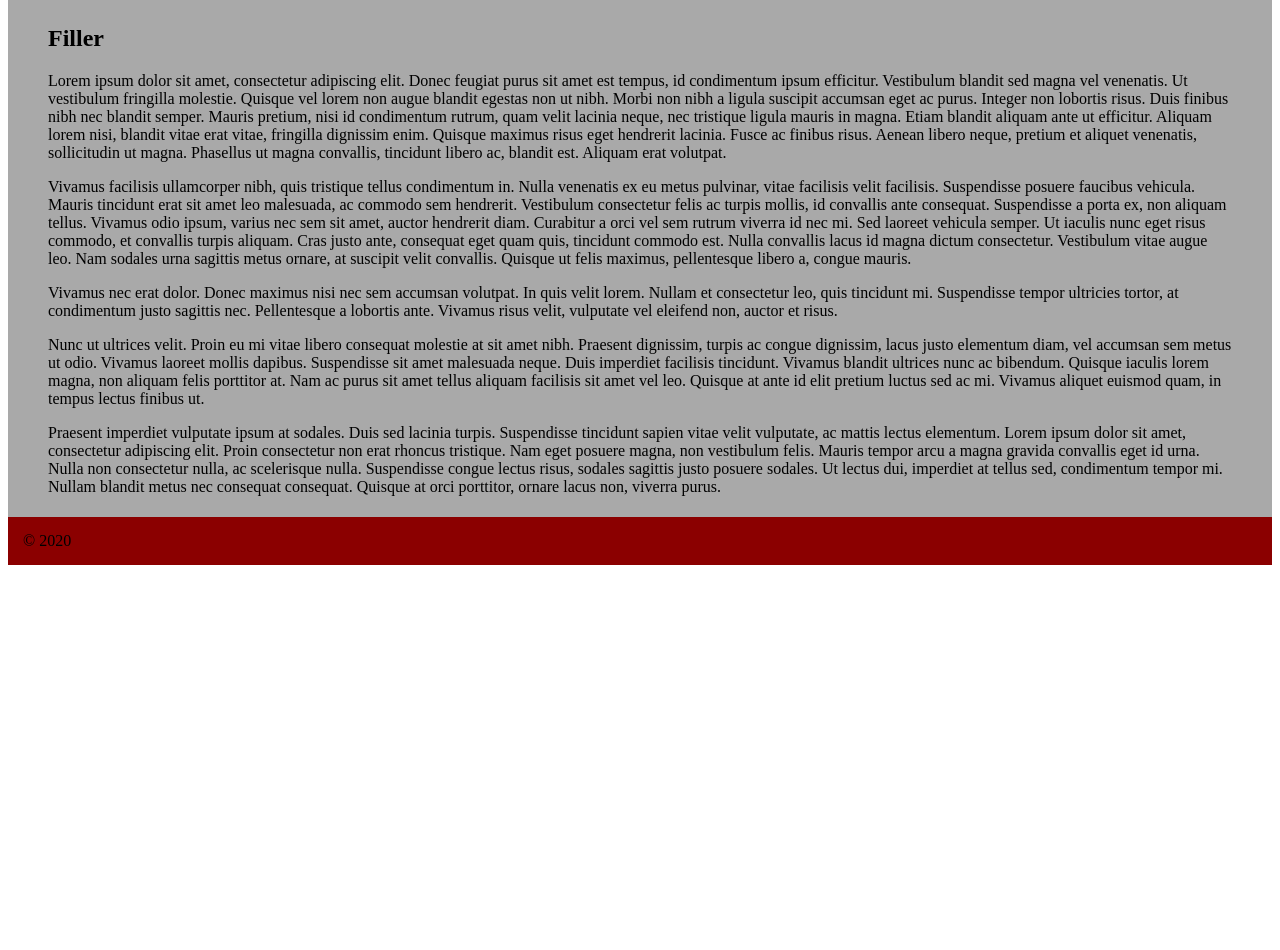
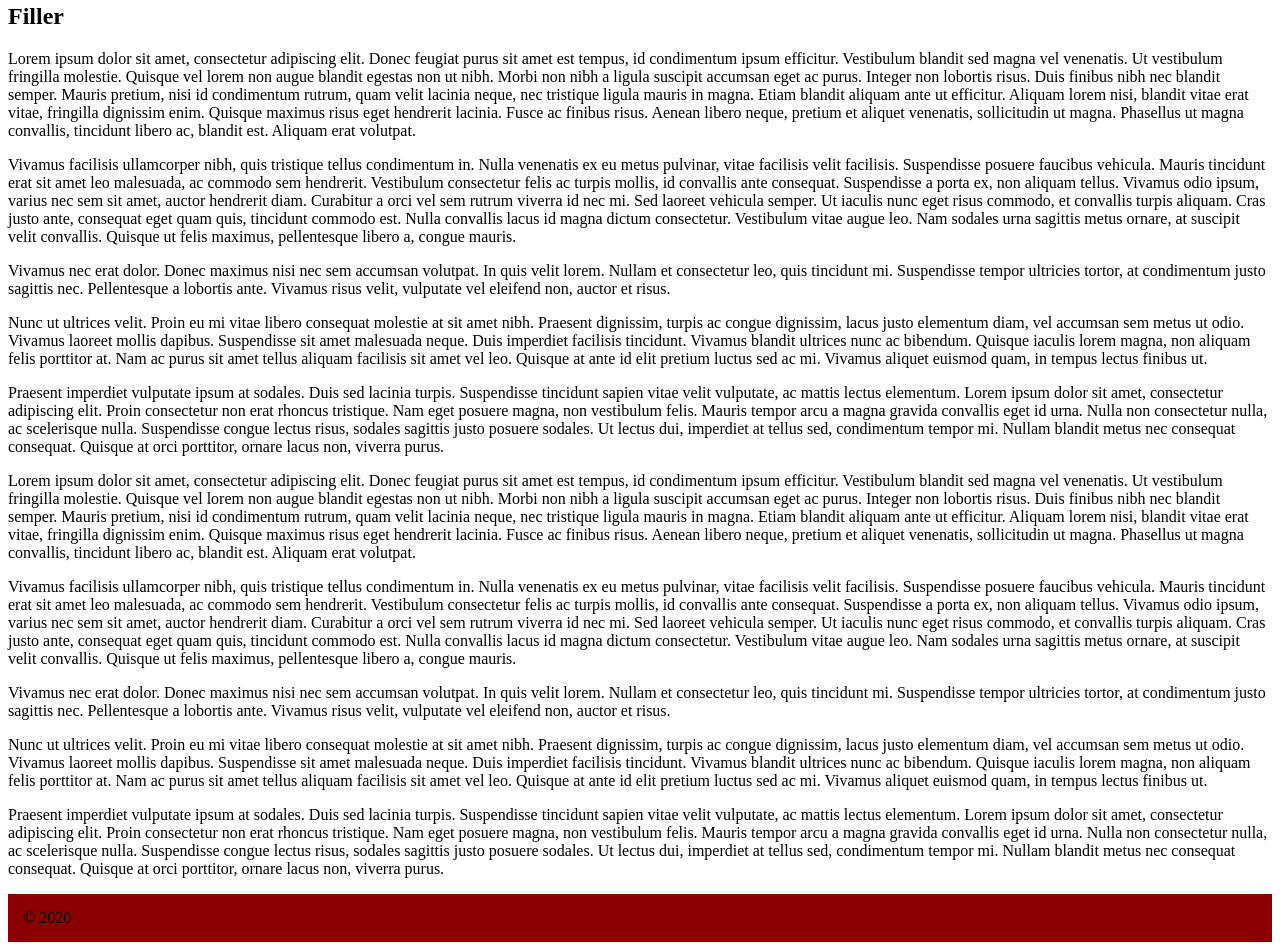
Before and after one commit to William-Krug/Valour-Enterprises, a plain HTML site: page Valour-Enterprises/index.html in a window 1280 px wide. Shown: the part 184-1134 px from the top of the page. Before the commit the page ends 800 px from the top, so only its background shows below. Drawn offline with Linux system fonts and the light colour scheme; files that its build step writes are made by us from their sources.

Commit message:
changed box-sizing to border-box

```diff
--- a/Valour-Enterprises/index.html
+++ b/Valour-Enterprises/index.html
@@ -2,7 +2,7 @@
 <html lang="en" dir="ltr">
    <head>
       <meta charset="utf-8">
-      <link rel="stylesheet" href="styles.css">
+      <link rel="stylesheet" href="./styles/styles.css">
 
       <title>Valour Enterprises</title>
    </head>
@@ -83,6 +83,72 @@
             condimentum tempor mi. Nullam blandit metus nec consequat consequat.
             Quisque at orci porttitor, ornare lacus non, viverra purus.
          </p>
+
+         <p>
+            Lorem ipsum dolor sit amet, consectetur adipiscing elit. Donec
+            feugiat purus sit amet est tempus, id condimentum ipsum efficitur.
+            Vestibulum blandit sed magna vel venenatis. Ut vestibulum fringilla
+            molestie. Quisque vel lorem non augue blandit egestas non ut
+            nibh. Morbi non nibh a ligula suscipit accumsan eget ac purus.
+            Integer non lobortis risus. Duis finibus nibh nec blandit semper.
+            Mauris pretium, nisi id condimentum rutrum, quam velit lacinia
+            neque, nec tristique ligula mauris in magna. Etiam blandit aliquam
+            ante ut efficitur. Aliquam lorem nisi, blandit vitae erat vitae,
+            fringilla dignissim enim. Quisque maximus risus eget hendrerit
+            lacinia. Fusce ac finibus risus. Aenean libero neque, pretium et
+            aliquet venenatis, sollicitudin ut magna. Phasellus ut magna
+            convallis, tincidunt libero ac, blandit est. Aliquam erat volutpat.
+         </p>
+
+         <p>
+            Vivamus facilisis ullamcorper nibh, quis tristique tellus
+            condimentum in. Nulla venenatis ex eu metus pulvinar, vitae
+            facilisis velit facilisis. Suspendisse posuere faucibus vehicula.
+            Mauris tincidunt erat sit amet leo malesuada, ac commodo sem
+            hendrerit. Vestibulum consectetur felis ac turpis mollis, id
+            convallis ante consequat. Suspendisse a porta ex, non aliquam
+            tellus. Vivamus odio ipsum, varius nec sem sit amet, auctor
+            hendrerit diam. Curabitur a orci vel sem rutrum viverra id nec mi.
+            Sed laoreet vehicula semper. Ut iaculis nunc eget risus commodo, et
+            convallis turpis aliquam. Cras justo ante, consequat eget quam quis,
+            tincidunt commodo est. Nulla convallis lacus id magna dictum
+            consectetur. Vestibulum vitae augue leo. Nam sodales urna sagittis
+            metus ornare, at suscipit velit convallis. Quisque ut felis maximus,
+            pellentesque libero a, congue mauris.
+         </p>
+
+         <p>
+            Vivamus nec erat dolor. Donec maximus nisi nec sem accumsan
+            volutpat. In quis velit lorem. Nullam et consectetur leo, quis
+            tincidunt mi. Suspendisse tempor ultricies tortor, at condimentum
+            justo sagittis nec. Pellentesque a lobortis ante. Vivamus risus
+            velit, vulputate vel eleifend non, auctor et risus.
+         </p>
+
+         <p>
+            Nunc ut ultrices velit. Proin eu mi vitae libero consequat molestie
+            at sit amet nibh. Praesent dignissim, turpis ac congue dignissim,
+            lacus justo elementum diam, vel accumsan sem metus ut odio. Vivamus
+            laoreet mollis dapibus. Suspendisse sit amet malesuada neque. Duis
+            imperdiet facilisis tincidunt. Vivamus blandit ultrices nunc ac
+            bibendum. Quisque iaculis lorem magna, non aliquam felis porttitor
+            at. Nam ac purus sit amet tellus aliquam facilisis sit amet vel leo.
+            Quisque at ante id elit pretium luctus sed ac mi. Vivamus aliquet
+            euismod quam, in tempus lectus finibus ut.
+         </p>
+
+         <p>
+            Praesent imperdiet vulputate ipsum at sodales. Duis sed lacinia
+            turpis. Suspendisse tincidunt sapien vitae velit vulputate, ac
+            mattis lectus elementum. Lorem ipsum dolor sit amet, consectetur
+            adipiscing elit. Proin consectetur non erat rhoncus tristique. Nam
+            eget posuere magna, non vestibulum felis. Mauris tempor arcu a magna
+            gravida convallis eget id urna. Nulla non consectetur nulla, ac
+            scelerisque nulla. Suspendisse congue lectus risus, sodales sagittis
+            justo posuere sodales. Ut lectus dui, imperdiet at tellus sed,
+            condimentum tempor mi. Nullam blandit metus nec consequat consequat.
+            Quisque at orci porttitor, ornare lacus non, viverra purus.
+         </p>
       </main>
 
       <footer class="main-footer">
--- a/Valour-Enterprises/styles/styles.css
+++ b/Valour-Enterprises/styles/styles.css
@@ -1,22 +1,29 @@
+* {
+   box-sizing: border-box;
+}
+
 header {
    background-color: #8B0000;
    padding: 5px 40px;
+   /* position: fixed; */
+   /* width: 100%
+   z-index: 5; */
 }
 
-/* nav {
+nav {
    background-color: #A9A9A9;
-   position: fixed;
-   width: 30%
-} */
+   width: 10%;
+}
 
 .main-title {
    font-size: 48px;
    font-family: Luminari, serif;
    font-weight: bold;
+   margin: 0 auto;
 }
 
 .main-body {
-   background-color: #A9A9A9;
+   background-image:
    padding: 5px 40px;
 }
 
```
Also changed, not shown: Valour-Enterprises/images/Bear-Paw.gif (renamed from Valour-Enterprises/Bear-Paw.gif), Valour-Enterprises/images/bear-paw-logo.jpg (renamed from Valour-Enterprises/bear-paw-logo.jpg), Valour-Enterprises/images/white-and-grey-stone-background.jpg (added), 2 other files.
